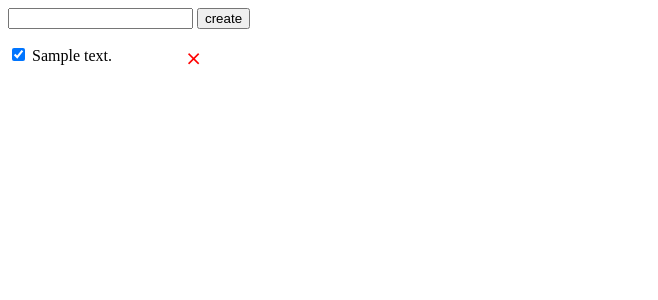
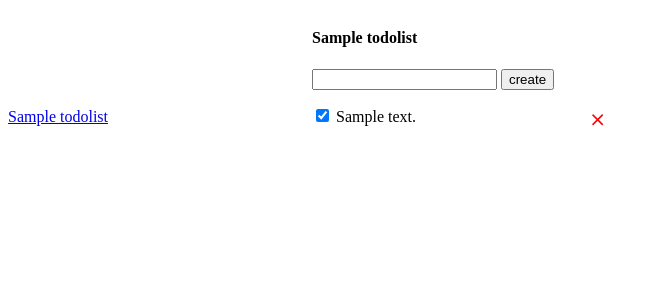
Before and after one commit to virajdeshaval/todoapp, a Flask app: template templates/index.html in a window 1280 px wide. Shown: the top 300 px of the page, without its empty margins (0-658 px from the left). Run offline with Flask 2, Linux system fonts and the light colour scheme; the template is opened without the code that fills it: values that come from a table or form of the project are taken from there, others are empty; tables that the repository leaves empty hold one stand-in row (values such as "Sample post").

Commit message:
feat: Lists added to View     - All the lists are added to view.     - Views can be clicked to display todos.     - List title is added to the todo items.

```diff
--- a/app.py
+++ b/app.py
@@ -83,6 +83,13 @@ def set_completed_todo(todo_id):
     return redirect(url_for('index'))
 
 
+@app.route('/lists/<list_id>')
+def get_list_todos(list_id):
+    return render_template('index.html',
+    lists = TodoList.query.all(),
+    active_list = TodoList.query.get(list_id),
+    todos=Todo.query.filter_by(list_id=list_id).order_by('id').all())
+
 @app.route('/')
 def index():
-    return render_template('index.html', data=Todo.query.order_by('id').all())
+    return redirect(url_for('get_list_todos', list_id=1))
--- a/templates/index.html
+++ b/templates/index.html
@@ -9,7 +9,7 @@
                 list-style: none;
                 padding: 0;
                 margin: 0;
-                width: 200px;
+                width: 300px;
             }
             li {
                 clear: both;
@@ -24,25 +24,42 @@
                 font-size: 20px;
                 background: none;
             }
+            .lists-wrapper, .todos-wrapper {
+                display: inline-block;
+            }
         </style>
     </head>
     <body>
+        <div class="lists-wrapper">
+            <ul id="lists">
+                {% for list in lists %}
+                <li>
+                    <a href="/lists/{{ list.id }}">
+                        {{ list.name }}
+                    </a>
+                </li>
+                {% endfor %}
+            </ul>
+        </div>
+        <div class="todos-wrapper">
+            <h4>{{ active_list.name }}</h4>
             <form id="form">
                 <input type="text" id="description" name="description" />
                 <input type="submit" value="create" />
             </form>
             <div id="error" class="hidden">Something went wrong!</div>
             <ul id="todos">
-            {% for d in data %}
+                {% for todo in todos %}
                 <li>
                     <input class="check-completed"
-                data-id="{{ d.id }}"
-                type="checkbox" {% if d.completed %} checked {% endif %} />
-                {{ d.description }}
-                <button class="delete-item" data-id="{{ d.id }}">&Cross;</button>
+                    data-id="{{ todo.id }}"
+                    type="checkbox" {% if todo.completed %} checked {% endif %} />
+                    {{ todo.description }}
+                    <button class="delete-item" data-id="{{ todo.id }}">&Cross;</button>
                 </li>
                 {% endfor %}
             </ul>
+        </div>
         <script>
             const checkboxes = document.querySelectorAll(".check-completed");
             for (let i = 0; i < checkboxes.length; i++) {
```
Lines whose indentation alone changed are shown as unchanged.
